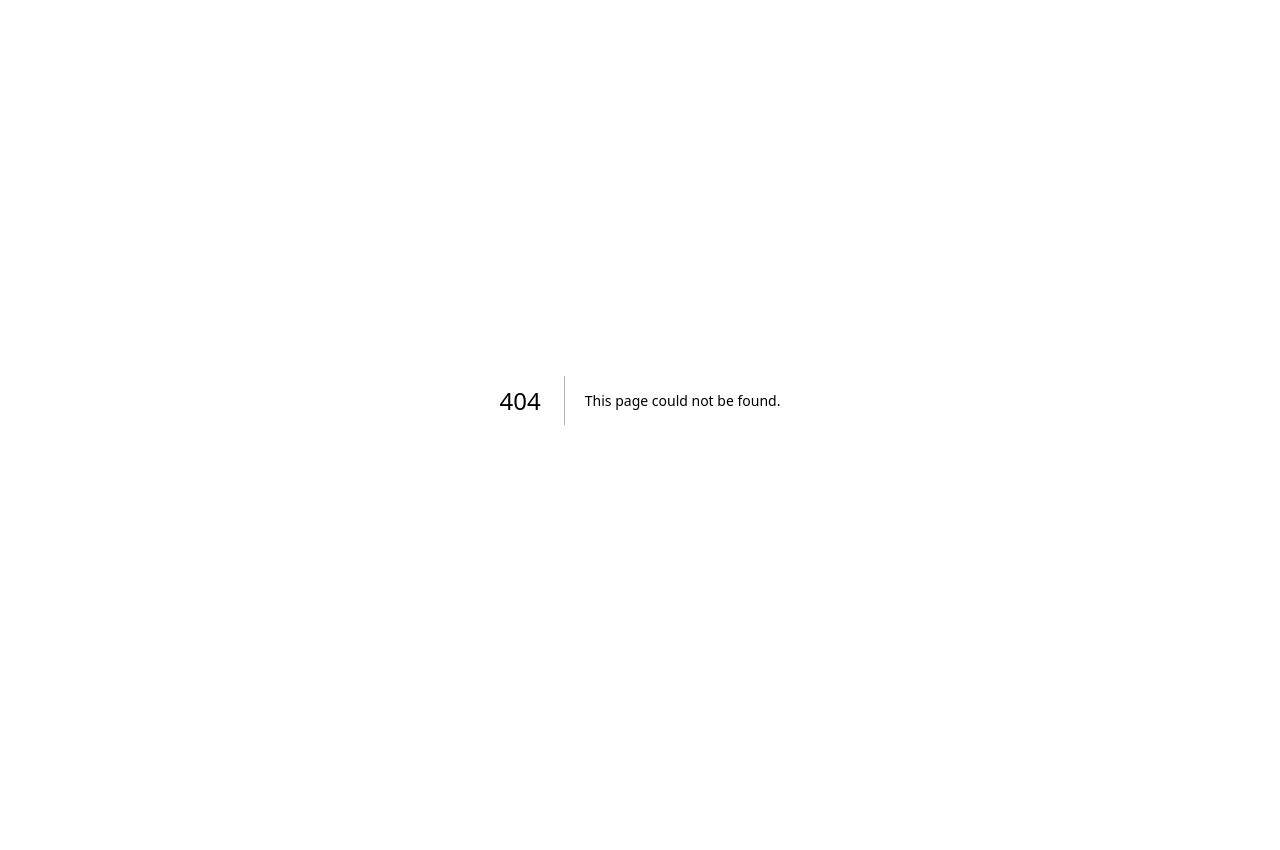
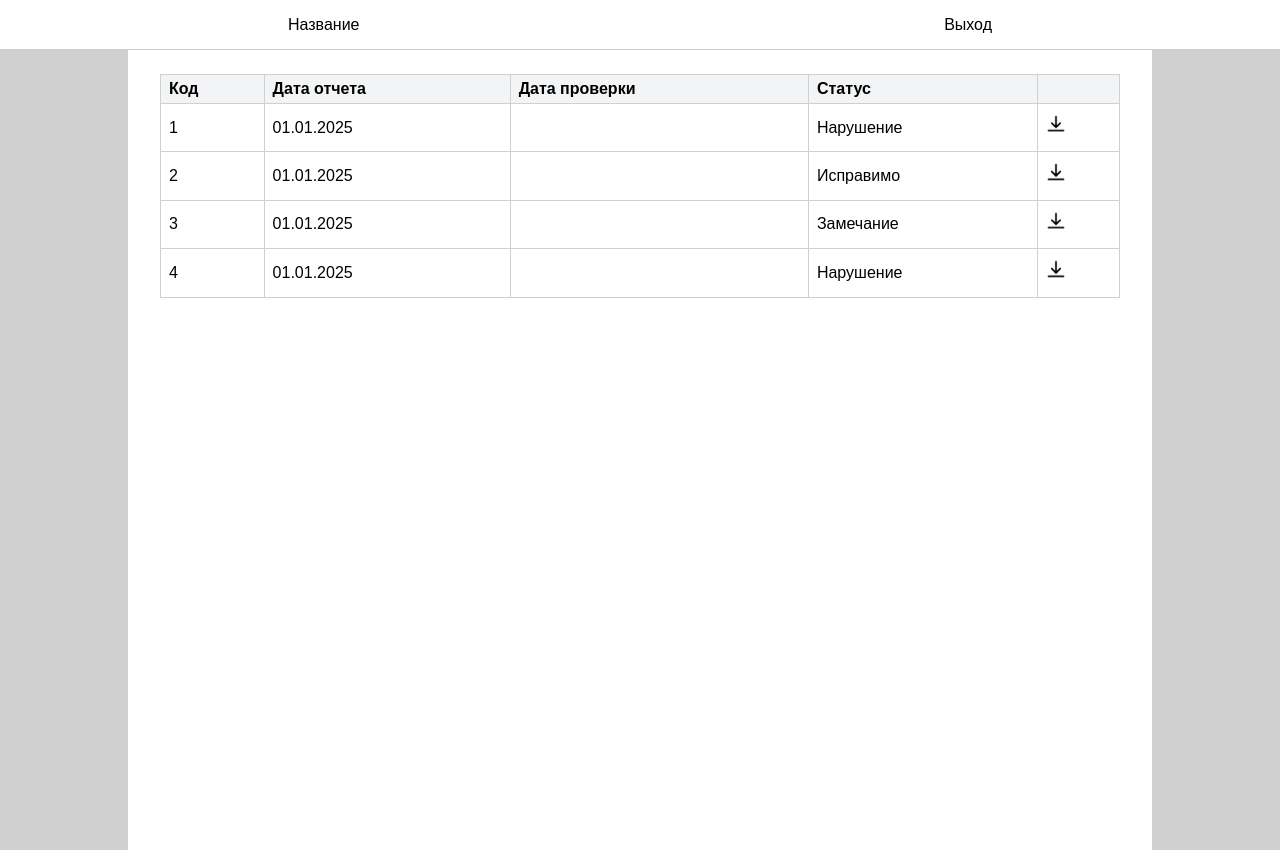
Before and after one commit to FoxStudiosTeam/LDT-03-MOSCOW, a Next.js app in the folder frontend/: page /orders in a window 1280 px wide. Before the commit this address had no page. Before the commit the page ends 800 px from the top, so only its background shows below. Built offline with nearby package versions, Linux system fonts and the light colour scheme.

Commit message:
add orders page and download.svg

```diff
--- /dev/null
+++ b/frontend/src/app/orders/page.tsx
@@ -0,0 +1,60 @@
+'use client';
+
+import { Header } from "@/app/components/header";
+import React from "react";
+import Image from "next/image";
+
+type Order = {
+    id: number;
+    reportDate: string;
+    checkDate: string;
+    status: string;
+};
+
+const ordersData: Order[] = [
+    { id: 1, reportDate: "01.01.2025", checkDate: "", status: "Нарушение" },
+    { id: 2, reportDate: "01.01.2025", checkDate: "", status: "Исправимо" },
+    { id: 3, reportDate: "01.01.2025", checkDate: "", status: "Замечание" },
+    { id: 4, reportDate: "01.01.2025", checkDate: "", status: "Нарушение" },
+];
+
+export default function Orders() {
+    return (
+        <div className="flex justify-center min-h-screen bg-[#D0D0D0] mt-[50px]">
+            <Header />
+            <main className="w-[80%] bg-white px-8 py-6">
+                <table className="w-full border-collapse text-left">
+                    <thead>
+                    <tr className="bg-gray-100">
+                        <th className="border px-4 py-2">Код</th>
+                        <th className="border px-4 py-2">Дата отчета</th>
+                        <th className="border px-4 py-2">Дата проверки</th>
+                        <th className="border px-4 py-2">Статус</th>
+                        <th className="border px-4 py-2"></th>
+                    </tr>
+                    </thead>
+                    <tbody>
+                    {ordersData.map((order) => (
+                        <tr key={order.id} className="hover:bg-gray-50">
+                            <td className="border px-4 py-2">{order.id}</td>
+                            <td className="border px-4 py-2">{order.reportDate}</td>
+                            <td className="border px-4 py-2">{order.checkDate}</td>
+                            <td className="border px-4 py-2">{order.status}</td>
+                            <td className="border px-4 py-2 text-center">
+                                <button className="cursor-pointer">
+                                    <Image
+                                        src="/Tables/download.svg"
+                                        alt="download"
+                                        width={20}
+                                        height={20}
+                                    />
+                                </button>
+                            </td>
+                        </tr>
+                    ))}
+                    </tbody>
+                </table>
+            </main>
+        </div>
+    );
+}
```
Also changed, not shown: frontend/public/Tables/download.svg (added).
